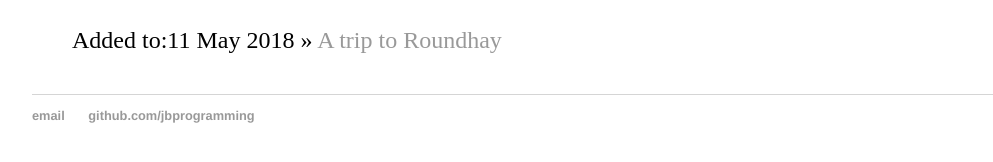
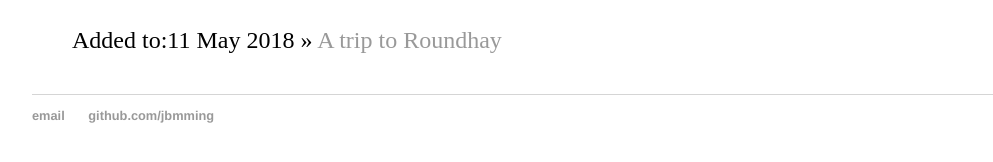
Before and after one commit to JBProgramming/JBProgramming.github.io, a Jekyll site: the page built from nature/index.html, in a window 1280 px wide. Shown: the part 225-387 px from the top of the page, without its empty margins (96-1089 px from the left). Built offline with Jekyll 4.4.1, drawn with Linux system fonts in a browser that asks for light colours.

Commit message:
Update default.html

```diff
--- a/_layouts/default.html
+++ b/_layouts/default.html
@@ -22,7 +22,7 @@
 			<footer>
 	    		<ul>
 	        		<li><a href="mailto:joyblep@gmail.com">email</a></li>
-	        		<li><a href="https://github.com/jbprogramming">github.com/jbprogramming</a></li>
+	        		<li><a href="https://github.com/jbprogramming">github.com/jbmming</a></li>
 				</ul>
 			</footer>
 		</body>
```
